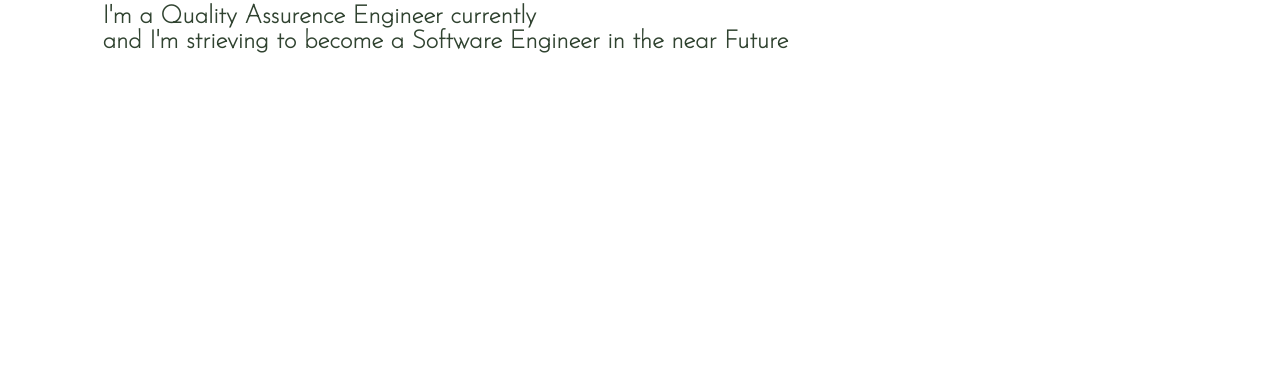
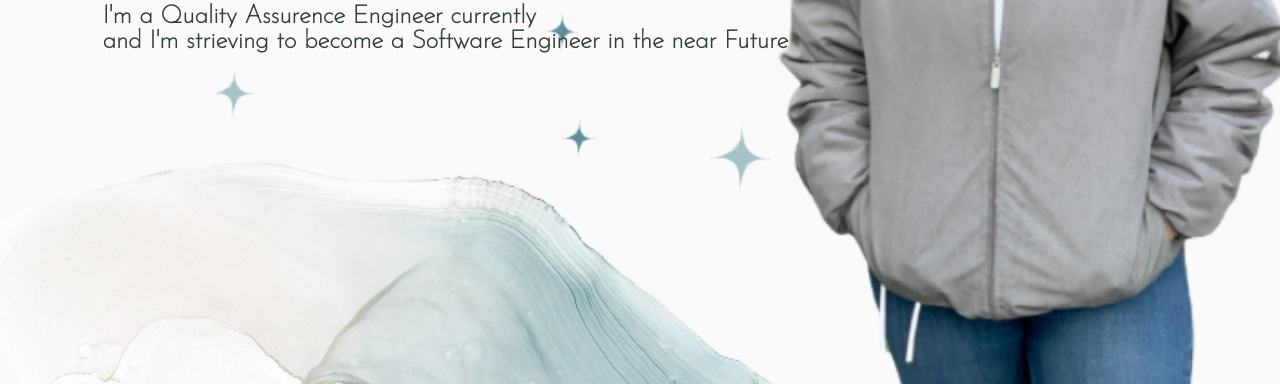
Before and after one commit to Anifa16/Portfolio_html, a plain HTML site: page index.html in a window 1280 px wide. Shown: the part 416-800 px from the top of the page. Drawn offline with Linux system fonts and the light colour scheme.

Commit message:
Update style.css

```diff
--- a/style.css
+++ b/style.css
@@ -9,7 +9,7 @@
 .hero{
     height: 100vh;
     width: 100%;
-    background-image: url(../html/me.png);
+    background-image: url(me.png);
     background-repeat: no-repeat;
     background-size: cover;
     background-position: 80% 20%;
```
